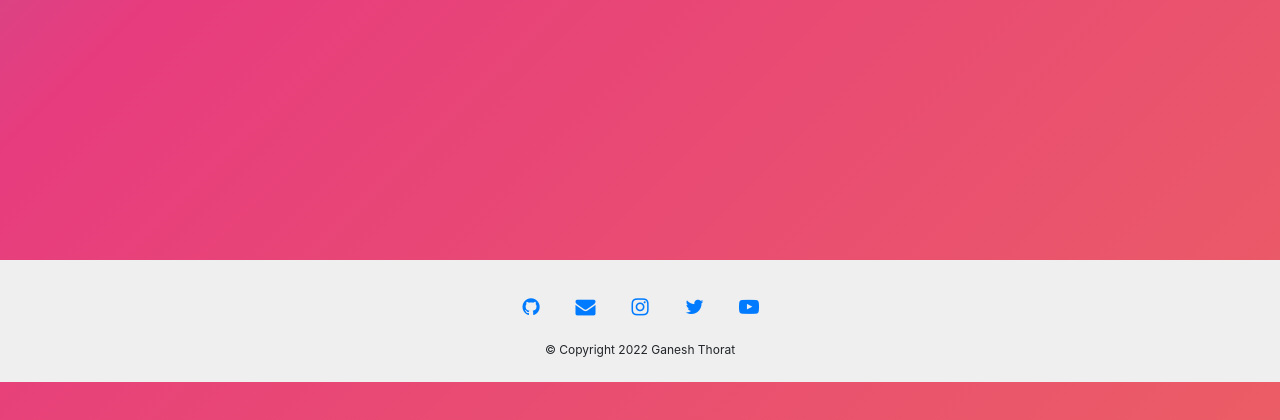
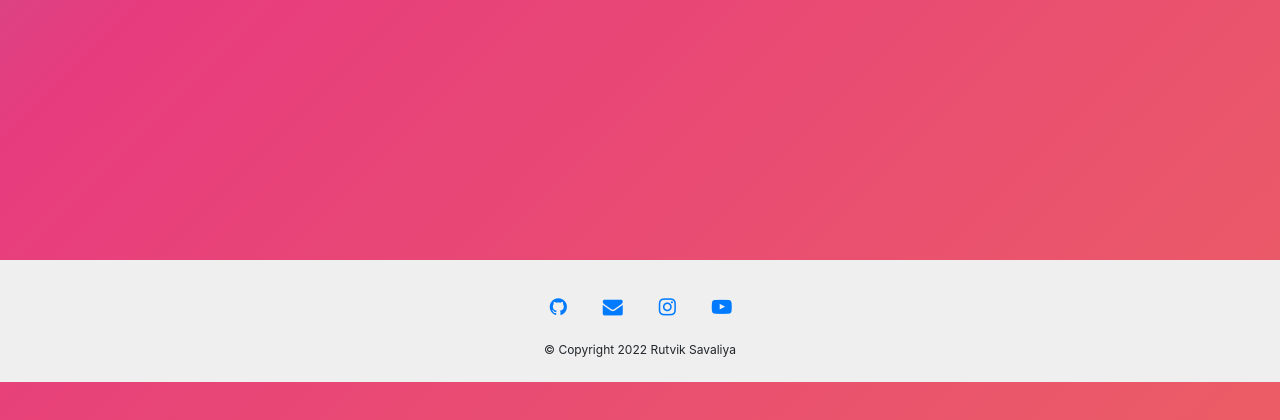
Before and after one commit to Rutvik552k/project, a Flask app: template templates/result.html in a window 1280 px wide. Shown: the part 380-800 px from the top of the page. Run offline with Flask 2, Linux system fonts and the light colour scheme; the template is opened without the code that fills it, so the values that code supplies are empty; some libraries are stand-ins or nearby versions.

Commit message:
Add files via upload

```diff
--- a/templates/index.html
+++ b/templates/index.html
@@ -95,7 +95,7 @@
         <section id="footer" style="background-color: rgb(59, 59, 59);margin-top: 0px;padding-top: 20px;padding-bottom: 10px; margin-bottom: 0px;color: white;align-items:stretch">
             <div class="social-links">
                 <a href="https://github.com/rutvik552k" target="_blank"><i class="fa fa-github"></i></a>
-                <a href="rutviksavaliya141@gmail.com" target="_blank"><i class="fa fa-envelope" style="color: light yellow;"></i></a>
+                <a href="mailto:rutviksavaliya141@gmail.com" target="_blank"><i class="fa fa-envelope" style="color: light yellow;"></i></a>
                 <a href="https://www.instagram.com/rutviksavaliya_552k/" target="_blank"><i class="fa fa-instagram"></i></a>
                 <!-- <a href="https://twitter.com/Ganesh_Thorat_" target="_blank"><i class="fa fa-twitter"></i></a> -->
                 <a href="https://studio.youtube.com/channel/UCXv1ZzWK2hjo1Lm_RekwXZg/videos/upload?filter=%5B%5D&sort=%7B%22columnType%22%3A%22date%22%2C%22sortOrder%22%3A%22DESCENDING%22%7D" target="_blank"><i class="fa fa-youtube-play"></i></a>
--- a/templates/result.html
+++ b/templates/result.html
@@ -42,12 +42,12 @@
 
     <section id="footer">
         <div class="social-links">
-            <a href="https://github.com/Ganesh-Thorat-01" target="_blank"><i class="fa fa-github"></i></a>
-            <a href="mailto:thorat.ganeshscoe@gmail.com" target="_blank"><i class="fa fa-envelope"></i></a>
-            <a href="https://www.instagram.com/ganesh_thorat__/" target="_blank"><i class="fa fa-instagram"></i></a>
-            <a href="https://twitter.com/Ganesh_Thorat_" target="_blank"><i class="fa fa-twitter"></i></a>
-            <a href="https://www.youtube.com/channel/UCXhvVTaw3a8onPxwv2TbwUw" target="_blank"><i class="fa fa-youtube-play"></i></a>
-            <p>&copy; Copyright 2022 Ganesh Thorat</p>
+            <a href="https://github.com/rutvik552k" target="_blank"><i class="fa fa-github"></i></a>
+            <a href="mailto:rutviksavaliya141@gmail.com" target="_blank"><i class="fa fa-envelope"></i></a>
+            <a href="https://www.instagram.com/rutviksavaliya_552k" target="_blank"><i class="fa fa-instagram"></i></a>
+            <!-- <a href="https://twitter.com/Ganesh_Thorat_" target="_blank"><i class="fa fa-twitter"></i></a> -->
+            <a href="https://www.youtube.com/channel/UCXv1ZzWK2hjo1Lm_RekwXZg/" target="_blank"><i class="fa fa-youtube-play"></i></a>
+            <p>&copy; Copyright 2022 Rutvik Savaliya</p>
 
         </div>
     </section>
```
